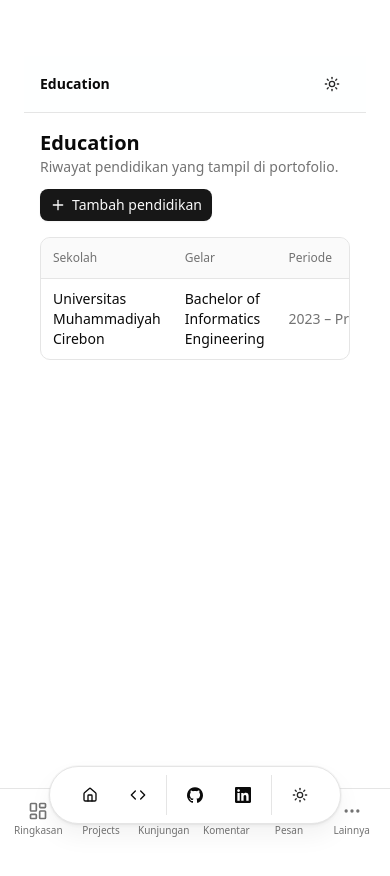
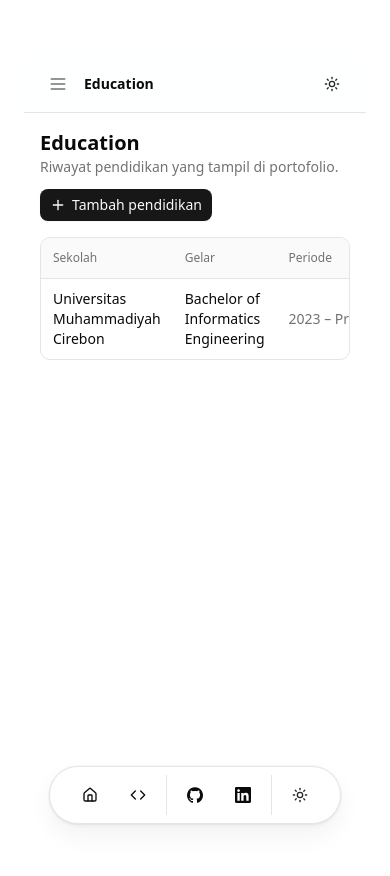
Before and after one commit to janfdev/janfportofolio, a Next.js app: page /dashboard/education in a window 390 px wide. Shown: the top 876 px of the page. Built offline with nearby package versions, Linux system fonts and the light colour scheme.

Commit message:
style(dashboard): mode desktop di semua ukuran, mobile pakai drawer sidebar

```diff
--- a/app/(dashboard)/layout.tsx
+++ b/app/(dashboard)/layout.tsx
@@ -2,20 +2,21 @@
 
 import Link from "next/link";
 import { usePathname } from "next/navigation";
-import { useState } from "react";
+import { useEffect, useState } from "react";
 import {
   ArrowLeft,
   BarChart3,
   Briefcase,
-  Ellipsis,
   FolderGit2,
   GraduationCap,
   Inbox,
   LayoutDashboard,
   Mail,
+  Menu,
   MessageSquare,
   UserRound,
   Wrench,
+  X,
 } from "lucide-react";
 import { ModeToggle } from "../../components/mode-toggle";
 import { Avatar, AvatarFallback, AvatarImage } from "../../components/ui/avatar";
@@ -64,44 +65,23 @@ const TITLES: Record<string, string> = {
   "/dashboard/pesan": "Pesan",
 };
 
-const PRIMARY = [
-  { href: "/dashboard", label: "Ringkasan", icon: LayoutDashboard },
-  { href: "/dashboard/projects", label: "Projects", icon: FolderGit2 },
-  { href: "/dashboard/kunjungan", label: "Kunjungan", icon: BarChart3 },
-  { href: "/dashboard/komentar", label: "Komentar", icon: MessageSquare },
-  { href: "/dashboard/pesan", label: "Pesan", icon: Inbox },
-];
-
-const SECONDARY = [
-  { href: "/dashboard/profil", label: "Profil", icon: UserRound },
-  { href: "/dashboard/experience", label: "Experience", icon: Briefcase },
-  { href: "/dashboard/education", label: "Education", icon: GraduationCap },
-  { href: "/dashboard/skills", label: "Skills", icon: Wrench },
-  { href: "/dashboard/kontak", label: "Kontak", icon: Mail },
-];
-
 function isActive(pathname: string | null, href: string) {
   if (href === "/dashboard") return pathname === href;
   return pathname?.startsWith(href);
 }
 
-function Shell({ children }: { children: React.ReactNode }) {
+// Isi sidebar desktop dan drawer mobile: satu sumber agar selalu sama.
+function SidebarBody({ onNavigate }: { onNavigate?: () => void }) {
   const pathname = usePathname();
   const { state } = useDashboard();
-  const [more, setMore] = useState(false);
   const pending = state.comments.filter((c) => c.status === "pending").length;
   const unread = state.messages.filter((m) => !m.read).length;
   const badgeFor = (k?: "pending" | "unread") =>
     k === "pending" ? pending : k === "unread" ? unread : 0;
-  const title =
-    TITLES[pathname ?? ""] ??
-    Object.entries(TITLES).find(([h]) => h !== "/dashboard" && pathname?.startsWith(h))?.[1] ??
-    "Panel Admin";
   const p = state.profile;
 
   return (
-    <div className="flex min-h-screen">
-      <aside className="sticky top-0 hidden h-screen w-60 shrink-0 flex-col overflow-y-auto border-r bg-muted/30 p-4 md:flex">
+    <>
       <div className="mb-4 flex items-center gap-2.5 px-1">
         <Avatar className="size-9">
           {p.avatarUrl ? <AvatarImage src={p.avatarUrl} alt={p.name} /> : null}
@@ -112,7 +92,7 @@ function Shell({ children }: { children: React.ReactNode }) {
           <p className="text-xs text-muted-foreground">Panel Admin</p>
         </div>
       </div>
-        <nav className="flex flex-col gap-4">
+      <nav aria-label="Navigasi dashboard" className="flex flex-col gap-4">
         {GROUPS.map((g) => (
           <div key={g.label}>
             <p className="mb-1 px-3 text-[11px] font-semibold uppercase tracking-wider text-muted-foreground">
@@ -126,6 +106,7 @@ function Shell({ children }: { children: React.ReactNode }) {
                   <Link
                     key={n.href}
                     href={n.href}
+                    onClick={onNavigate}
                     aria-current={active ? "page" : undefined}
                     className={cn(
                       "flex items-center gap-2.5 rounded-lg px-3 py-2 text-sm transition-colors hover:bg-accent hover:text-accent-foreground",
@@ -155,93 +136,86 @@ function Shell({ children }: { children: React.ReactNode }) {
         </div>
         <Link
           href="/"
+          onClick={onNavigate}
           className="flex items-center gap-2.5 rounded-lg px-3 py-2 text-sm text-muted-foreground transition-colors hover:bg-accent hover:text-accent-foreground"
         >
           <ArrowLeft className="size-4 shrink-0" aria-hidden />
           Kembali ke situs
         </Link>
       </div>
+    </>
+  );
+}
+
+function Shell({ children }: { children: React.ReactNode }) {
+  const pathname = usePathname();
+  const [open, setOpen] = useState(false);
+  const title =
+    TITLES[pathname ?? ""] ??
+    Object.entries(TITLES).find(([h]) => h !== "/dashboard" && pathname?.startsWith(h))?.[1] ??
+    "Panel Admin";
+
+  useEffect(() => {
+    if (!open) return;
+    const onKey = (e: KeyboardEvent) => {
+      if (e.key === "Escape") setOpen(false);
+    };
+    document.addEventListener("keydown", onKey);
+    const prev = document.body.style.overflow;
+    document.body.style.overflow = "hidden";
+    return () => {
+      document.removeEventListener("keydown", onKey);
+      document.body.style.overflow = prev;
+    };
+  }, [open ]);
+
+  useEffect(() => {
+    setOpen(false);
+  }, [pathname]);
+
+  return (
+    <div className="flex min-h-screen">
+      <aside className="sticky top-0 hidden h-screen w-60 shrink-0 flex-col overflow-y-auto border-r bg-muted/30 p-4 md:flex">
+        <SidebarBody />
       </aside>
 
       <div className="min-w-0 flex-1">
         <header className="sticky top-0 z-10 flex items-center gap-2 border-b bg-background/90 px-4 py-2.5 backdrop-blur md:px-6">
+          <button
+            type="button"
+            onClick={() => setOpen(true)}
+            aria-expanded={open}
+            aria-label="Buka navigasi dashboard"
+            className="rounded-md p-2 text-muted-foreground hover:bg-accent hover:text-accent-foreground md:hidden"
+          >
+            <Menu className="size-5" aria-hidden />
+          </button>
           <h1 className="text-sm font-semibold">{title}</h1>
           <div className="ml-auto flex items-center gap-1">
             <ModeToggle />
           </div>
         </header>
-        <main className="mx-auto w-full max-w-5xl p-4 pb-24 md:p-6 md:pb-6">{children}</main>
+        <main className="mx-auto w-full max-w-5xl p-4 pb-10 md:p-6">{children}</main>
+      </div>
 
-        {more && (
-          <div className="fixed inset-x-3 bottom-20 z-20 rounded-xl border bg-background p-2 shadow-lg md:hidden">
-            <div className="grid grid-cols-2 gap-1">
-              {SECONDARY.map((n) => (
-                <Link
-                  key={n.href}
-                  href={n.href}
-                  onClick={() => setMore(false)}
-                  className={cn(
-                    "flex items-center gap-2 rounded-lg px-3 py-2.5 text-sm hover:bg-accent",
-                    isActive(pathname, n.href) && "bg-accent font-medium"
-                  )}
+      {open && (
+        <div className="fixed inset-0 z-40 md:hidden" role="dialog" aria-modal="true" aria-label="Navigasi dashboard">
+          <div className="absolute inset-0 bg-black/50" onClick={() => setOpen(false)} aria-hidden="true" />
+          <div className="absolute inset-y-0 left-0 flex w-72 max-w-[85vw] flex-col overflow-y-auto border-r bg-background p-4 shadow-lg">
+            <div className="mb-2 flex items-center justify-end">
+              <button
+                type="button"
+                onClick={() => setOpen(false)}
+                aria-label="Tutup navigasi dashboard"
+                className="rounded-md p-2 text-muted-foreground hover:bg-accent hover:text-accent-foreground"
               >
-                  <n.icon className="size-4 shrink-0" aria-hidden />
-                  {n.label}
-                </Link>
-              ))}
-              <Link
-                href="/"
-                className="flex items-center gap-2 rounded-lg px-3 py-2.5 text-sm text-muted-foreground hover:bg-accent"
-              >
-                <ArrowLeft className="size-4 shrink-0" aria-hidden />
-                Ke situs
-              </Link>
+                <X className="size-5" aria-hidden />
+              </button>
+            </div>
+            <SidebarBody onNavigate={() => setOpen(false)} />
           </div>
         </div>
       )}
-        <nav aria-label="Navigasi bawah" className="fixed inset-x-0 bottom-0 z-20 border-t bg-background/95 backdrop-blur md:hidden">
-          <div className="grid grid-cols-6 gap-0.5 px-2 pb-[env(safe-area-inset-bottom)] pt-1.5">
-            {PRIMARY.map((n) => {
-              const active = isActive(pathname, n.href);
-              const count =
-                (n.href === "/dashboard/komentar" && pending) ||
-                (n.href === "/dashboard/pesan" && unread) ||
-                0;
-              return (
-                <Link
-                  key={n.href}
-                  href={n.href}
-                  aria-current={active ? "page" : undefined}
-                  className={cn(
-                    "relative flex flex-col items-center gap-0.5 rounded-md px-1 py-1.5 text-[10px] text-muted-foreground hover:bg-accent hover:text-accent-foreground",
-                    active && "bg-accent font-medium text-accent-foreground"
-                  )}
-                >
-                  <n.icon className="size-5" aria-hidden />
-                  {n.label}
-                  {count > 0 && (
-                    <span className="absolute right-2 top-0.5 flex h-4 min-w-4 items-center justify-center rounded-full bg-primary px-1 text-[10px] font-semibold text-primary-foreground tabular-nums">
-                      {count}
-                    </span>
-                  )}
-                </Link>
-              );
-            })}
-            <button
-              type="button"
-              onClick={() => setMore((v) => !v)}
-              aria-expanded={more}
-              className={cn(
-                "flex flex-col items-center gap-0.5 rounded-md px-1 py-1.5 text-[10px] text-muted-foreground hover:bg-accent hover:text-accent-foreground",
-                more && "bg-accent font-medium text-accent-foreground"
-              )}
-            >
-              <Ellipsis className="size-5" aria-hidden />
-              Lainnya
-            </button>
-          </div>
-        </nav>
-      </div>
     </div>
   );
 }
```
Lines whose indentation alone changed are shown as unchanged.
